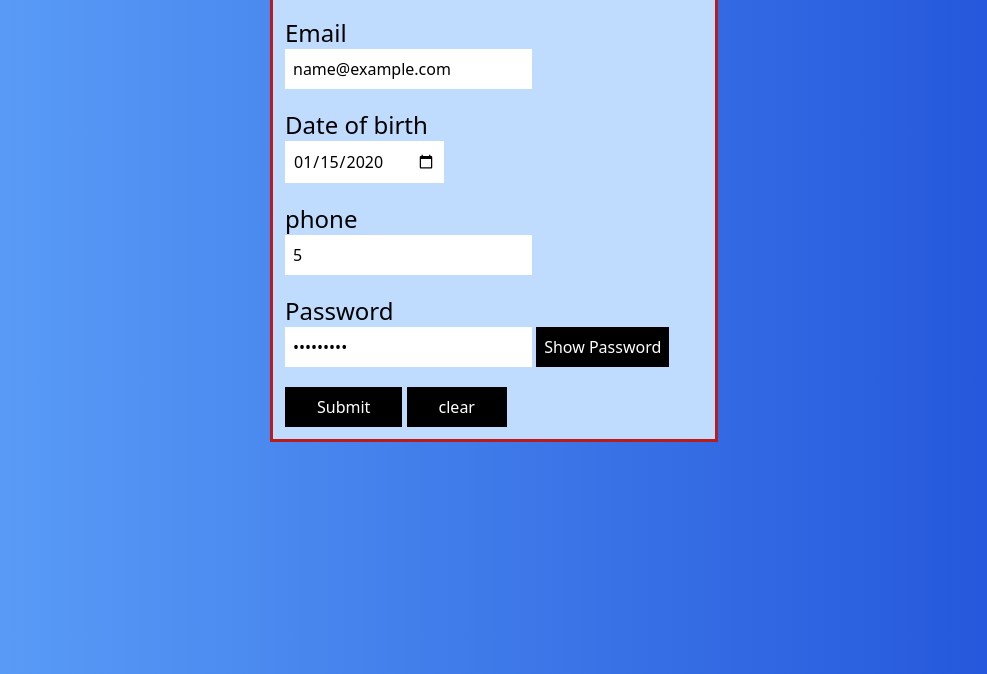
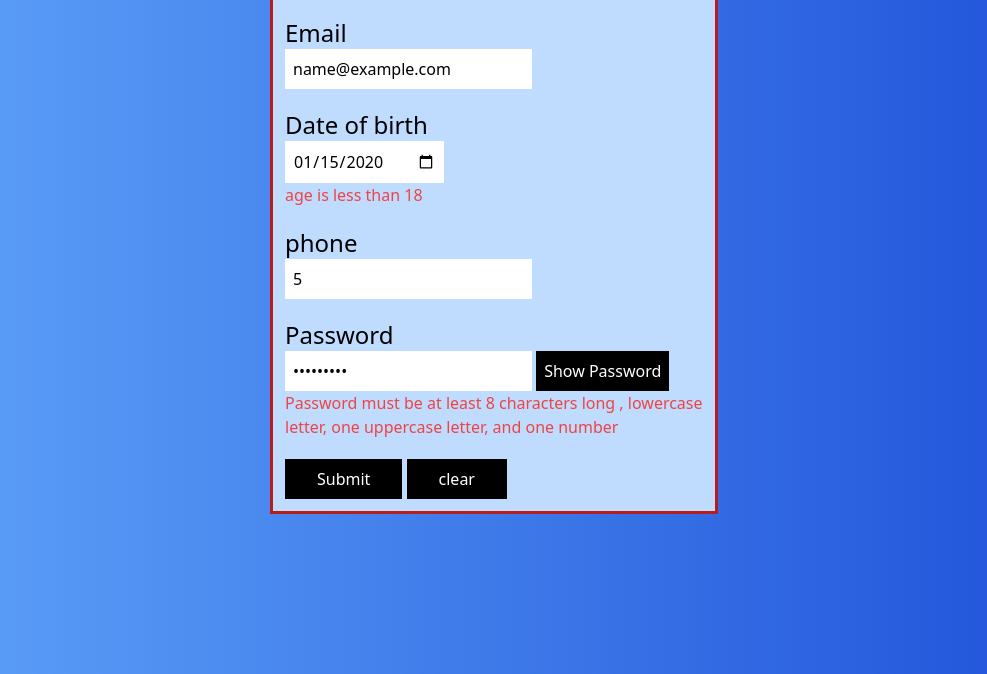
Before and after one commit to olawale3334/Register, a website: page dist/index.html in a window 1280 px wide. Both pictures are taken after typing "Sample", "name@example.com", "2020-01-15", "5", "Sample123" into the empty fields and a click on the button "Submit". Shown: the part 126-800 px from the top of the page, without its empty margins (146-1133 px from the left). Drawn offline with Linux system fonts and the light colour scheme.

Commit message:
js added

```diff
--- a/dist/index.html
+++ b/dist/index.html
@@ -65,7 +65,42 @@
                 span.innerText ="email can not be empty"
                 document.getElementById("email").append(span)
              }
-          })
+
+
+             function calculateAge(birthDate) {
+                let today = new Date();
+                let age = today.getFullYear() - birthDate.getFullYear();
+                let monthDiff = today.getMonth() - birthDate.getMonth();
+                if (monthDiff < 0 || (monthDiff === 0 && today.getDate() < birthDate.getDate())) {
+                    age--;
+                }
+                return age;
+                }
+
+                let birthDate = new Date(date);
+                let age = calculateAge(birthDate);
+
+                if (!date || date === "" ) {
+                let span = document.createElement("span");
+                span.classList.add("text-red-500", "block");
+                span.innerText = "Date of birth cannot be empty ";
+                document.getElementById("date").appendChild(span);
+
+                }else if (!date || date === "" || age<18 ) {
+                let span = document.createElement("span");
+                span.classList.add("text-red-500", "block");
+                span.innerText = "age is less than 18 ";
+                document.getElementById("date").appendChild(span);
+                }
+
+                let passwordPattern = /^(?=.*[a-z])(?=.*[A-Z])(?=.*\d)(?=.*[^A-Za-z0-9]).{8,}$/;
+                if (!passwordPattern.test(Password)){
+                    let span =document.createElement("span")
+                    span.classList.add("text-red-500","block")
+                    span.innerText = "Password must be at least 8 characters long , lowercase letter, one uppercase letter, and one number"
+                    document.getElementById("password").appendChild(span)
+                }
+          });
     </script>
 </body>
 </html>
```
Also changed, not shown: dist/style.css.
